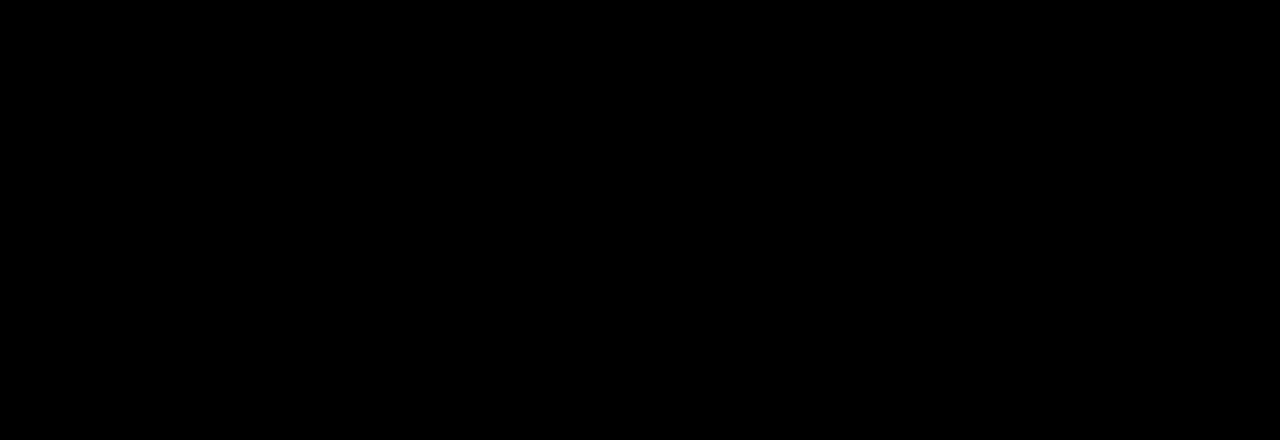
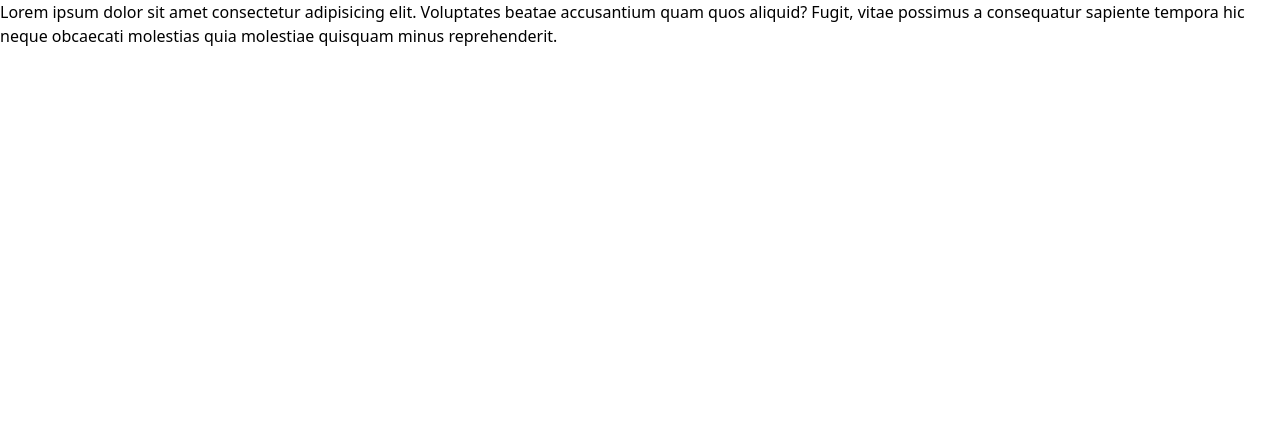
Before and after one commit to neharadialcode486/pull-request, a plain HTML site: page timer.html in a window 1280 px wide. Drawn offline with nearby package versions, Linux system fonts and the light colour scheme.

Commit message:
un used code removed

```diff
--- a/timer.html
+++ b/timer.html
@@ -6,47 +6,13 @@
     <title>Document</title>
     <script src="https://cdn.tailwindcss.com"></script>
   </head>
-  <style>
-    body {
-  background-color: #000;
-  font-family: Avenir, sans-serif;
-  color: #fffce1;
-  display: flex;
-  align-items: center;
-  justify-content: center;
-  height: 100vh;
-  flex-direction: column;
-}
-
-p {
-  max-width: 70ch;
-  font-size: 1.4rem;
-  text-align: center;
-  line-height: 1.3;
-}
-
-#end {
-  display: none;
-}
-
-  </style>
+  <style></style>
   <body>
-    <svg id="hourglass" xmlns="http://www.w3.org/2000/svg" width="64" height="64" viewBox="0 0 32 32"></svg>
-  <path fill="none" stroke="currentColor" stroke-width="2" d="M8.99 3.03 9 9l14 14v6H9v-6L23 9V3l-14.01.03Z" />
-  <path id="start" fill="currentColor" d="M23 3v6l-7 7-7-7V3h14Z" />
-  <path id="end" fill="currentColor" d="M22.99 29v-5.72l-7-6.67-7 6.67V29h14Z" />
-</svg>
-    <script src="https://cdn.jsdelivr.net/npm/gsap@3.12.5/dist/gsap.min.js"></script>
-    <script src="https://cdn.jsdelivr.net/npm/gsap@3.12.5/dist/ScrollTrigger.min.js"></script>
-    <script src="https://unpkg.com/gsap@3/dist/CSSRulePlugin.min.js"></script>
-    <script>
-     gsap
-  .timeline({
-    repeat: -1,
-    ease: "power2.linear"
-  })
-  .to("#start", { morphSVG: "#end", duration: 0.3 })
-  .to("#hourglass", { rotate: "180deg", duration: 0.5 });
-    </script>
+    <h1>
+      Lorem ipsum dolor sit amet consectetur adipisicing elit. Voluptates beatae
+      accusantium quam quos aliquid? Fugit, vitae possimus a consequatur
+      sapiente tempora hic neque obcaecati molestias quia molestiae quisquam
+      minus reprehenderit.
+    </h1>
   </body>
 </html>
```
